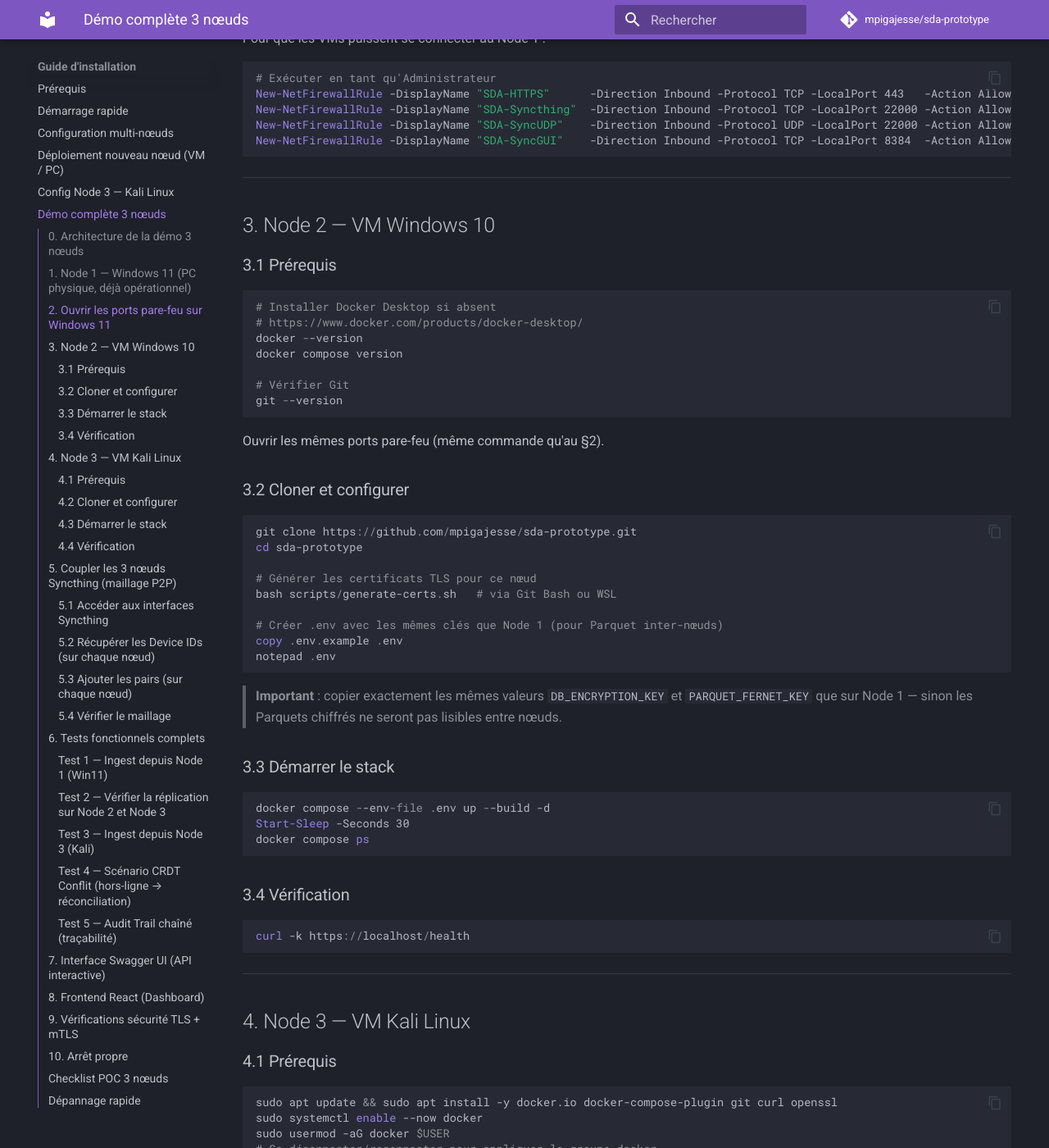
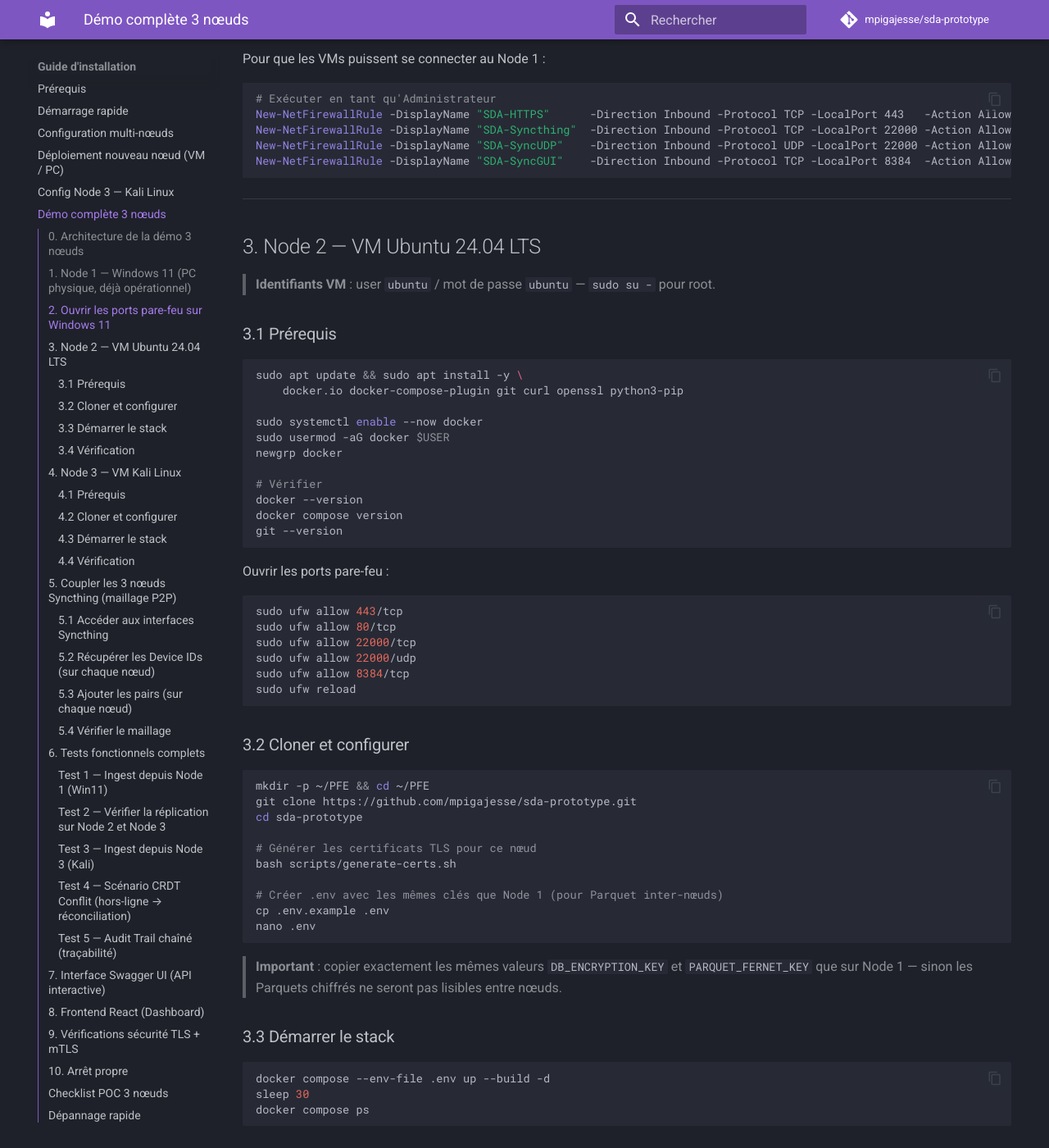
Before and after one commit to mpigajesse/sda-prototype, an MkDocs documentation site: the page built from docs/install/demo-guide.md, in a window 1280 px wide and 1400 px high, scrolled down 1997 px. Shown: the whole window at 82% size. Built offline with MkDocs 1.6.1 and Material for MkDocs 9.7.7, drawn with Linux system fonts in a browser that asks for light colours; comment, search, counter and statistics services are not loaded; some of the changed text lies outside the part shown.

Commit message:
fix(nginx): escape nginx vars with \$\$ in template to prevent envsubst corruption
Variables like \System.Management.Automation.Internal.Host.InternalHost, \ were replaced by empty strings during
envsubst processing. Using \$\$ produces a literal \$ after substitution.
Also: replace Windows 10 VM refs with Ubuntu 26.04 in all docs,
add node-ubuntu-config.md deployment guide.

````diff
--- a/docs/install/demo-guide.md
+++ b/docs/install/demo-guide.md
@@ -2,7 +2,7 @@
 
 **Contexte :**
 - Node 1 = **PC physique Windows 11** — prototype déjà opérationnel ✅
-- Node 2 = VM Windows 10
+- Node 2 = VM Ubuntu 26.04 LTS "resolute" (vCPU: 2, RAM: 4 GB, Disk: 120 GB LVM)
 - Node 3 = VM Kali Linux
 
 **Durée estimée :** 15 min (Node 1 déjà prêt) + 30 min (Nodes 2 & 3) + 20 min (tests)
@@ -29,7 +29,7 @@
     │             │
     ▼             ▼
 ┌──────────────────────────┐     ┌──────────────────────────┐
-│  NODE 2 — Windows 10 VM  │     │  NODE 3 — Kali Linux VM  │
+│  NODE 2 — Ubuntu 26.04 VM│     │  NODE 3 — Kali Linux VM  │
 │                          │─────│                          │
 │  docker compose up       │     │  docker compose up       │
 │  ┌──────────────────┐    │     │  ┌──────────────────┐    │
@@ -48,11 +48,11 @@
 | Nœud | OS | Type | IP LAN | Statut |
 |------|----|------|--------|--------|
 | Node 1 | Windows 11 | PC physique | `192.168.1.10` | ✅ Déjà prêt |
-| Node 2 | Windows 10 | VM | `192.168.1.20` | À déployer |
+| Node 2 | Ubuntu 26.04 LTS | VM | LAN: `192.168.200.130` / WAN: `192.168.1.40` | 🔄 En cours |
 | Node 3 | Kali Linux | VM | `192.168.1.30` | À déployer |
 
 > Trouver ton IP sur Windows 11 : `ipconfig` → "Adresse IPv4"
-> Trouver ton IP sur Kali : `ip a show eth0`
+> Trouver ton IP sur Ubuntu/Kali : `ip a show eth0` ou `ip a show ens33`
 
 ---
 
@@ -101,34 +101,49 @@ New-NetFirewallRule -DisplayName "SDA-SyncGUI"    -Direction Inbound -Protocol T
 
 ---
 
-## 3. Node 2 — VM Windows 10
+## 3. Node 2 — VM Ubuntu 24.04 LTS
+
+> **Identifiants VM** : user `ubuntu` / mot de passe `ubuntu` — `sudo su -` pour root.
 
 ### 3.1 Prérequis
 
-```powershell
-# Installer Docker Desktop si absent
-# https://www.docker.com/products/docker-desktop/
+```bash
+sudo apt update && sudo apt install -y \
+    docker.io docker-compose-plugin git curl openssl python3-pip
+
+sudo systemctl enable --now docker
+sudo usermod -aG docker $USER
+newgrp docker
+
+# Vérifier
 docker --version
 docker compose version
-
-# Vérifier Git
 git --version
 ```
 
-Ouvrir les mêmes ports pare-feu (même commande qu'au §2).
+Ouvrir les ports pare-feu :
+```bash
+sudo ufw allow 443/tcp
+sudo ufw allow 80/tcp
+sudo ufw allow 22000/tcp
+sudo ufw allow 22000/udp
+sudo ufw allow 8384/tcp
+sudo ufw reload
+```
 
 ### 3.2 Cloner et configurer
 
-```powershell
+```bash
+mkdir -p ~/PFE && cd ~/PFE
 git clone https://github.com/mpigajesse/sda-prototype.git
 cd sda-prototype
 
 # Générer les certificats TLS pour ce nœud
-bash scripts/generate-certs.sh   # via Git Bash ou WSL
+bash scripts/generate-certs.sh
 
 # Créer .env avec les mêmes clés que Node 1 (pour Parquet inter-nœuds)
-copy .env.example .env
-notepad .env
+cp .env.example .env
+nano .env
 ```
 
 > **Important** : copier exactement les mêmes valeurs `DB_ENCRYPTION_KEY` et
@@ -137,16 +152,17 @@ notepad .env
 
 ### 3.3 Démarrer le stack
 
-```powershell
+```bash
 docker compose --env-file .env up --build -d
-Start-Sleep -Seconds 30
+sleep 30
 docker compose ps
 ```
 
 ### 3.4 Vérification
 
-```powershell
+```bash
 curl -k https://localhost/health
+# Attendu : {"status":"operational",...}
 ```
 
 ---
@@ -204,7 +220,7 @@ curl -k https://localhost/health
 | Nœud | URL Syncthing GUI |
 |------|-------------------|
 | Node 1 — Win11 | `http://192.168.1.10:8384` |
-| Node 2 — Win10 | `http://192.168.1.20:8384` |
+| Node 2 — Ubuntu | `http://192.168.1.20:8384` |
 | Node 3 — Kali  | `http://192.168.1.30:8384` |
 
 ### 5.2 Récupérer les Device IDs (sur chaque nœud)
@@ -216,7 +232,7 @@ Dans chaque interface Syncthing :
 Noter les 3 IDs :
 ```
 Node 1 (Win11) : _______________________________________
-Node 2 (Win10) : _______________________________________
+Node 2 (Ubuntu) : _______________________________________
 Node 3 (Kali)  : _______________________________________
 ```
 
@@ -224,7 +240,7 @@ Node 3 (Kali)  : _______________________________________
 
 Sur **Node 1** — ajouter Node 2 ET Node 3 :
 1. **Ajouter un appareil distant**
-2. Coller Device ID de Node 2 → Nom : `SDA-Win10-VM` → Adresse : `tcp://192.168.1.20:22000` → Cocher `SDA_Shared` → Enregistrer
+2. Coller Device ID de Node 2 → Nom : `SDA-Ubuntu-VM` → Adresse : `tcp://192.168.1.20:22000` → Cocher `SDA_Shared` → Enregistrer
 3. Répéter pour Node 3 → `tcp://192.168.1.30:22000`
 
 Sur **Node 2** — accepter les connexions entrantes (notification Syncthing) et ajouter Node 3.
@@ -379,7 +395,7 @@ Accéder depuis n'importe quel navigateur sur le réseau LAN :
 
 ```
 https://192.168.1.10/docs    ← Node 1 Win11
-https://192.168.1.20/docs    ← Node 2 Win10
+https://192.168.1.20/docs    ← Node 2 Ubuntu
 https://192.168.1.30/docs    ← Node 3 Kali
 ```
 
@@ -397,7 +413,7 @@ Via Swagger : tester **Try it out** sur :
 
 ```
 https://192.168.1.10/    ← Dashboard Node 1
-https://192.168.1.20/    ← Dashboard Node 2
+https://192.168.1.20/    ← Dashboard Node 2 (Ubuntu)
 https://192.168.1.30/    ← Dashboard Node 3
 ```
 
@@ -441,7 +457,7 @@ Les données persistent dans `data/` (volumes montés — non supprimés par `do
 ```
 Infrastructure
 [ ] Node 1 Win11   : docker compose ps → tous healthy         ✓/✗
-[ ] Node 2 Win10   : docker compose ps → tous healthy         ✓/✗
+[ ] Node 2 Ubuntu  : docker compose ps → tous healthy         ✓/✗
 [ ] Node 3 Kali    : docker compose ps → tous healthy         ✓/✗
 [ ] Syncthing maillage : 3 nœuds "Connecté" dans GUI          ✓/✗
 
````
Also changed, not shown: docs/architecture/security.md (+2 -2 lines), docs/install/node-deployment.md (+4 -4 lines), docs/install/node-kali-config.md (+1 -1 lines), docs/install/node-ubuntu-config.md (added, +290 -0 lines), docs/rapport/journal-technique-deploiement.md (+2 -2 lines), 1 other file.
